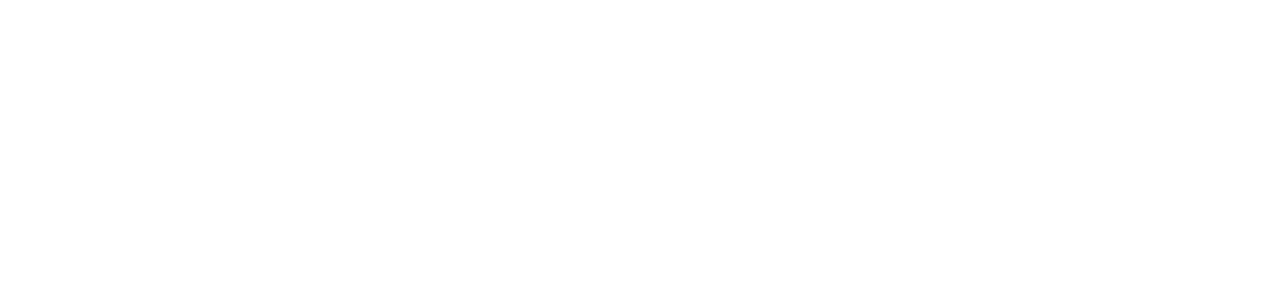
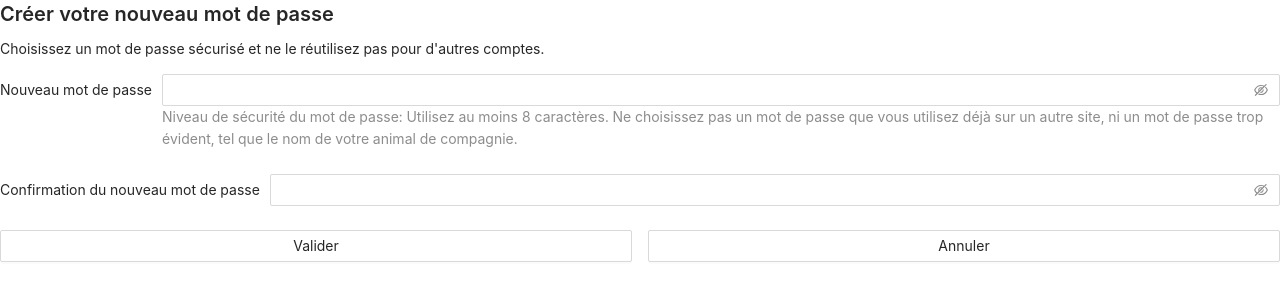
Before and after one commit to matardoky/zendoc, a React (Create React App) app: page /rest-auth/password/reset/confirm/1/1 in a window 1280 px wide. Shown: the top 300 px of the page. Built offline with nearby package versions, Linux system fonts and the light colour scheme.

Commit message:
mise en place de authentification oassword reset confirm

```diff
--- a/src/components/Accounts/ConfirmPasswordReset.jsx
+++ b/src/components/Accounts/ConfirmPasswordReset.jsx
@@ -1,22 +1,127 @@
-import React, { Component } from 'react';
-import { connect } from 'react-redux';
+import React, {useState} from 'react'
+import { Typography, Form, Input, Button, Row, Col, Alert} from 'antd'
+import { useHistory, useParams } from 'react-router-dom'
+import axios from 'axios'
+import { authUrls } from '../../constants'
 
-function mapStateToProps(state) {
-    return {
 
-    };
+const { Title, Paragraph } = Typography
+
+export const ConfirmPasswordReset = () => {
+    const[success, setSuccess] = useState(false)
+    const[fail, setFail] = useState(false)
+
+    const[alert, setAlert] = useState("")
+
+    let history = useHistory()
+    let params = useParams()
+
+    const confirm = async (new_password1, new_password2) => {
+      const {uid, token} = params
+
+      const password = {
+        new_password1,
+        new_password2
+      }
+
+      const data = Object.assign(password, {uid, token})
+      await axios.post(authUrls.PASSWORD_RESET_CONFIRM, data
+      )
+      .then(async res =>{
+        setSuccess(true)
+        setAlert(await res.data)
+
+      })
+      .catch( async err =>{
+        setFail(true)
+        setAlert(await err.response.data.new_password2)
+        setAlert(await err.response.data.token)
+
+      })
+
+    }
+    const onFinish = (values) => {
+      confirm(values.new_password1, values.new_password2)
+    }
+
+    return (
+      <section id="confirm__password">
+        <Title level={4}>Créer votre nouveau mot de passe</Title>
+        {
+          success ? (
+            <Alert message={alert} type="success" showIcon/>
+
+          ):null
+        }
+        {
+          fail ? (
+            <Alert message={alert} type="error" showIcon/>
+          ):null
+        }
+        <Paragraph>Choisissez un mot de passe sécurisé et ne le réutilisez pas pour d'autres comptes.</Paragraph>
+        <Form
+        hideRequiredMark
+        colon={false}
+        onFinish={onFinish}
+        >
+          <Form.Item
+          name="new_password1"
+          label="Nouveau mot de passe"
+          style={{
+            display:"block"
+          }}
+          rules ={[
+            {
+              required:true,
+              message:"Entrer votre nouveau mot de passe"
+            }
+          ]}
+          extra={`Niveau de sécurité du mot de passe: Utilisez au moins 8 caractères. Ne choisissez pas un mot de passe que vous utilisez déjà sur un autre site, ni un mot de passe trop évident, tel que le nom de votre animal de compagnie. `}
+          >
+            <Input.Password/>
+
+          </Form.Item>
+          <Form.Item
+          name="new_password2"
+          label="Confirmation du nouveau mot de passe"
+          style={{
+            display:"block"
+          }}
+          rules={[
+            {
+              required:true,
+              message:"Confirmer votre mot de passe"
+            },
+            ({getFieldValue}) => ({
+              validator(rules, value){
+                  if(!value || getFieldValue('new_password1')===value){
+                    return Promise.resolve()
+                  }
+                  return Promise.reject("les deux mots de passe ne sont pas identiques")
+              }
+            })
+          ]}
+          dependencies={[
+            "new_password1"
+          ]}
+
+          >
+            <Input.Password/>
+
+          </Form.Item>
+          <Form.Item>
+            <Row gutter={[16, 16]}>
+              <Col span={12}>
+                <Button htmlType="submit" block > Valider </Button>
+              </Col>
+              <Col span={12}>
+                <Button htmlType="submit" block onClick={()=> history.push("/")}>Annuler </Button>
+              </Col>
+            </Row>
+
+          </Form.Item>
+
+        </Form>
+      </section>
+    )
 }
-
-class ConfirmPasswordReset extends Component {
-    render() {
-        return (
-            <div>
-
-            </div>
-        );
-    }
-}
-
-export default connect(
-    mapStateToProps,
-)(ConfirmPasswordReset);
--- a/src/components/Accounts/PasswordReset.jsx
+++ b/src/components/Accounts/PasswordReset.jsx
@@ -7,14 +7,14 @@
 
 export const PasswordReset = () => {
   const [alert, setAlert] = useState("")
-  const [send, setSend] = useState(false)
+  const [submit, setSubmit] = useState(false)
 
   const reset = async (email) => {
       await axios.post(authUrls.PASSWORD_RESET, {
         email
       })
       .then( async ({data}) => {
-        setSend(true)
+        setSubmit(true)
         setAlert( await data.detail)
 
       })
@@ -31,7 +31,7 @@
         <section id="password__reset">
           <Title level={2}>Réinitialiser le mot de passe de votre compte bandoc</Title>
           {
-            send ? (
+            submit ? (
               <Alert message={alert} type="success" showIcon/>
             ): null
 
--- a/src/routes.jsx
+++ b/src/routes.jsx
@@ -1,6 +1,6 @@
 import React from 'react'
 import { Switch, Redirect, Route} from 'react-router-dom'
-import ConfirmPasswordReset from './components/Accounts/ConfirmPasswordReset';
+import {ConfirmPasswordReset} from './components/Accounts/ConfirmPasswordReset';
 import Login  from './components/Accounts/Login'
 import PasswordChange from './components/Accounts/PasswordChange';
 import { PasswordReset } from './components/Accounts/PasswordReset';
@@ -32,7 +32,7 @@
         <Switch>
             <Route exact path="/session/new" component ={Login}/>
             <Route exact path="/password/new" component={PasswordReset}/>
-            <Route exact path="/confirm/password/new" component={ConfirmPasswordReset}/>
+            <Route exact path="/rest-auth/password/reset/confirm/:uid/:token" component={ConfirmPasswordReset}/>
             <Route exact path="/password/change/new" component={PasswordChange}/>
 
         </Switch>
```
Also changed, not shown: 1 other file (tests, documents, lock files or other folders).
